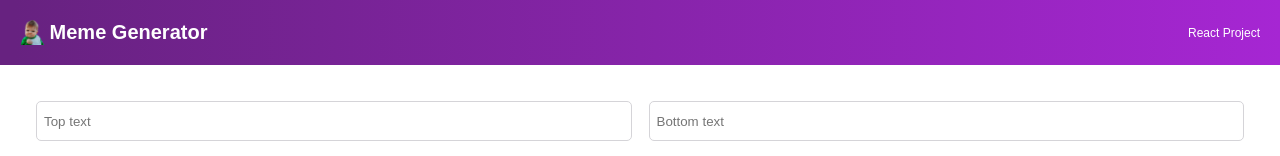
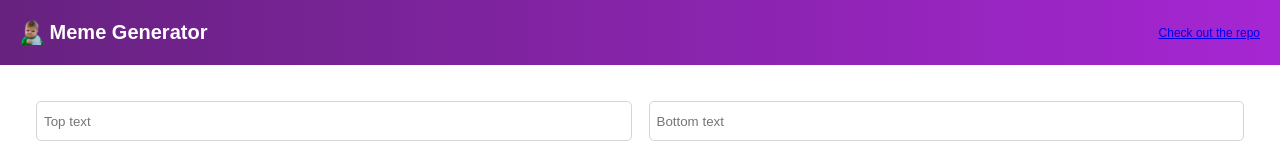
Before and after one commit to derrak/MemeGenerator, a React (Create React App) app: page / in a window 1280 px wide. Shown: the top 156 px of the page. Built offline with nearby package versions, Linux system fonts and the light colour scheme; no server answers.

Commit message:
add repo link to header

```diff
--- a/src/components/Header/Header.js
+++ b/src/components/Header/Header.js
@@ -11,7 +11,10 @@
         alt=""
       />
       <h2 className="header--title">Meme Generator</h2>
-      <h4 className="header--project">React Project</h4>
+      <h4 className="header--project">
+        <a href="https://github.com/derrak/meme-generator">
+          Check out the repo
+        </a></h4>
     </header>
   )
 }
```
